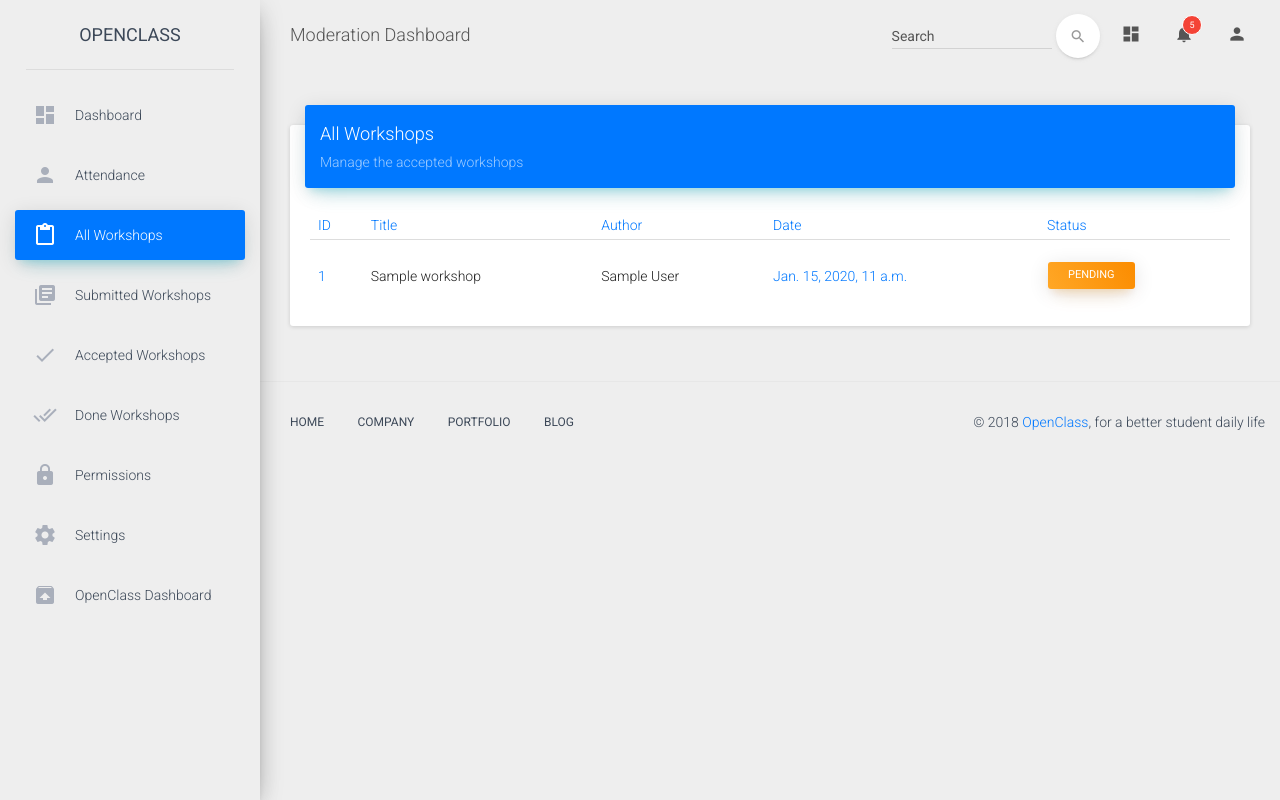
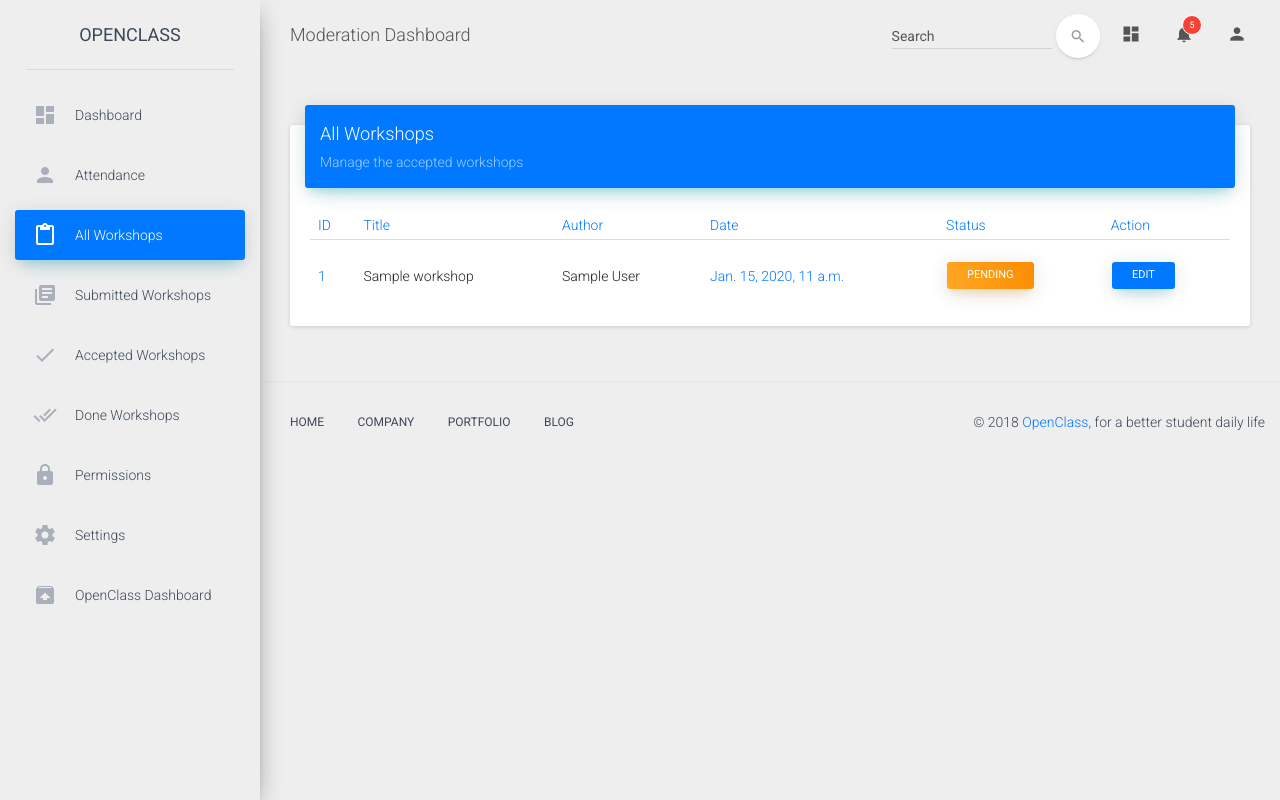
Before and after one commit to youben11/open-class, a Django app: page /moderation/workshops/ in a window 1280 px wide. Run offline with Django 3.2, Linux system fonts and the light colour scheme; a user stored in the database is signed in; tables that the repository leaves empty hold one stand-in row (values such as "Sample post"); some libraries are stand-ins or nearby versions.

Commit message:
Moderation > Workshops : Added the link to admin edit

```diff
--- a/OpenClass/openclass/templates/openclass/moderation_workshops.html
+++ b/OpenClass/openclass/templates/openclass/moderation_workshops.html
@@ -17,7 +17,7 @@
           <div class="card-content table-responsive">
             <table class="table">
               <thead class="text-primary">
-                <th>ID</th><th>Title</th><th>Author</th><th>Date</th><th>Status</th>
+                <th>ID</th><th>Title</th><th>Author</th><th>Date</th><th>Status</th><th>Action</th>
               </thead>
               <tbody>
               {% for w in workshops %}
@@ -34,9 +34,10 @@
                     {% elif w.status == 'R' %}
                     <span class="btn btn-sm btn-primary" data-background-color="red">Refused</span>
                     {% elif w.status == 'D' %}
-                    <span class="btn btn-sm btn-primary" data-background-color="blue">Done</span>
+                    <span class="btn btn-sm btn-primary" data-background-color="purple">Done</span>
                     {% endif %}
                   </td>
+                  <td><a href="/admin/openclass/workshop/{{w.pk}}/change/" class="btn btn-sm btn-primary" data-background-color="blue">Edit</a></td>
                 </tr>
               {% endfor %}
             </tbody>
```
